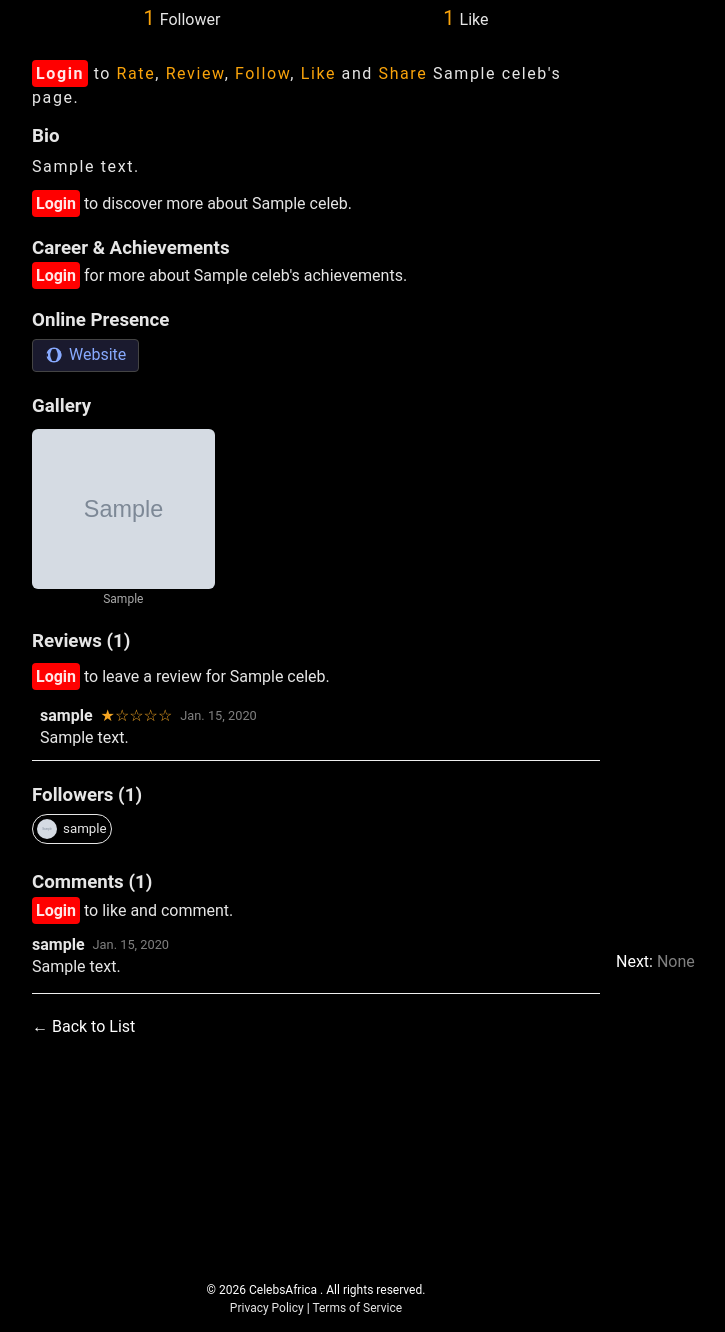
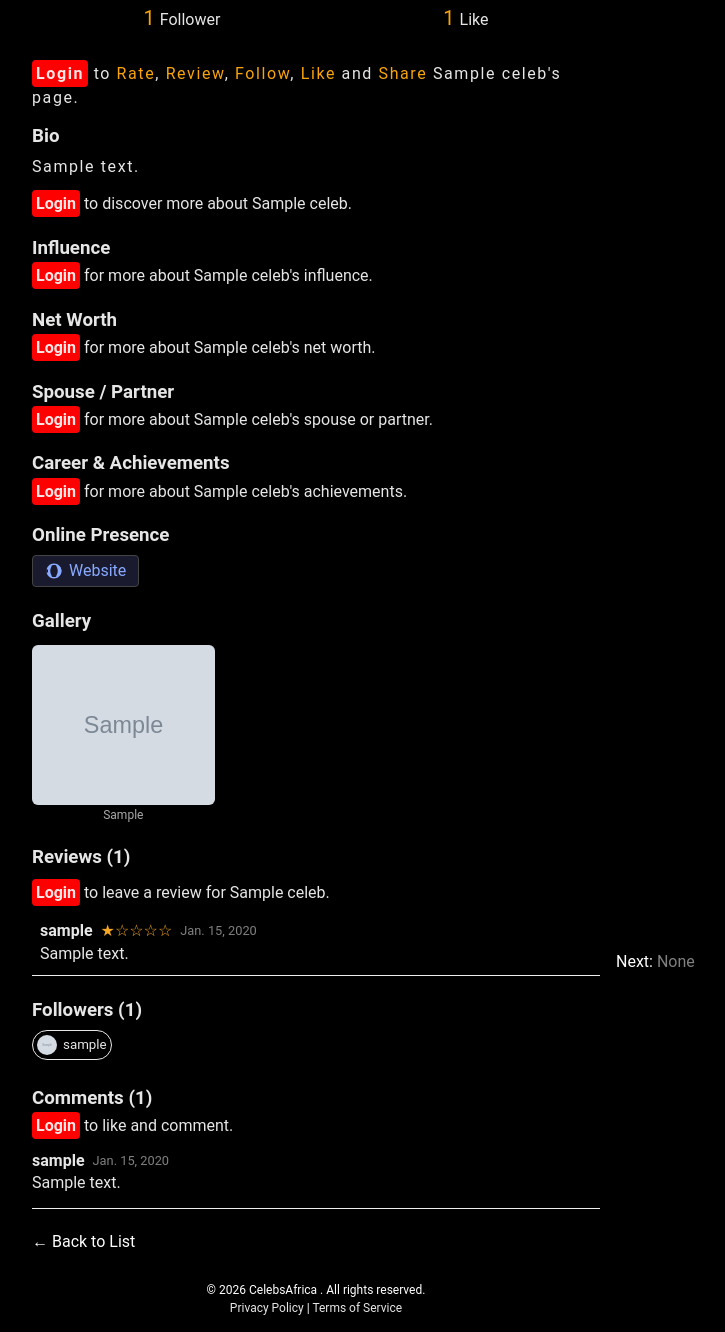
Before and after one commit to KwameDomfe/celebs_africa, a Django app: a page that uses apps/celebs/templates/celebs/celeb_detail.html in a window 1280 px wide. Shown: the part 791-2123 px from the top of the page, without its empty margins (324-1049 px from the left). Run offline with Django 5.2, Linux system fonts and the light colour scheme; tables that the repository leaves empty hold one stand-in row (values such as "Sample post"); grey boxes marked "Sample" are stand-in pictures; some libraries are stand-ins or nearby versions.

Commit message:
Updated Celeb Details

```diff
--- a/apps/celebs/templates/celebs/celeb_detail.html
+++ b/apps/celebs/templates/celebs/celeb_detail.html
@@ -555,6 +555,46 @@
                             <p>
                                 <a href="{% url 'login' %}" class="bg-red white-90 br0-25 pa0-25 b">Login</a> to discover more about {{ celeb.name }}.
                             </p>
+                            {% endif %}
+                        </div>
+                    {% endif %}
+                    {% if celeb.influence%}
+                        <div style="margin-bottom:24px;">
+                            <h3>Influence</h3>
+                            {% if user.is_authenticated %}
+                                <p style="white-space:pre-line;">{{ celeb.influence }}</p>
+                            {% else %}
+                                <p style="margin:4px 0;">
+                                    {{ celeb.influence|truncatewords:0 }}
+                                    <a href="{% url 'login' %}" class="bg-red white-90 br0-25 pa0-25 b">Login</a> for more about {{ celeb.name }}'s influence.
+                                </p>
+                            {% endif %}
+                        </div>
+                    {% endif %}
+                    {% if celeb.net_worth %}
+                        <div style="margin-bottom:24px;">
+                            <h3>Net Worth</h3>
+                            {% if user.is_authenticated %}
+                                <p style="white-space:pre-line;">{{ celeb.net_worth }}</p>
+                            {% else %}
+                                <p style="margin:4px 0;">
+                                    {{ celeb.net_worth|truncatewords:0 }}
+                                    <a href="{% url 'login' %}" class="bg-red white-90 br0-25 pa0-25 b">Login</a> for more about {{ celeb.name }}'s net worth.
+                                </p>
+                            {% endif %}
+                        </div>
+                    {% endif %}
+
+                    {% if celeb.spouse %}
+                        <div style="margin-bottom:24px;">
+                            <h3>Spouse / Partner</h3>
+                            {% if user.is_authenticated %}
+                                <p style="white-space:pre-line;">{{ celeb.spouse }}</p>
+                            {% else %}
+                                <p style="margin:4px 0;">
+                                    {{ celeb.spouse|truncatewords:0 }}
+                                    <a href="{% url 'login' %}" class="bg-red white-90 br0-25 pa0-25 b">Login</a> for more about {{ celeb.name }}'s spouse or partner.
+                                </p>
                             {% endif %}
                         </div>
                     {% endif %}
--- a/apps/celebs/views.py
+++ b/apps/celebs/views.py
@@ -309,6 +309,9 @@ def celeb_create(request):
 		type_id = (request.POST.get('type') or '').strip()
 		nationality_id = request.POST.get('nationality') or None
 		image = request.FILES.get('image')
+		spouse = (request.POST.get('spouse') or '').strip()
+		influence = (request.POST.get('influence') or '').strip()
+		net_worth = (request.POST.get('net_worth') or '').strip()
 
 		# Avoid production 500s on malformed/empty required fields.
 		errors = []
@@ -340,9 +343,13 @@ def celeb_create(request):
 					date_of_birth=date_of_birth or None,
 					date_of_death=date_of_death or None,
 					image=image,
+					spouse=spouse,
 					awards=request.POST.get('awards', ''),
 					featured_video=request.POST.get('featured_video', ''),
 					published=request.POST.get('published') == 'on',
+					influence=influence,
+					net_worth=net_worth,
+
 				)
 				_save_social_links(request, new_celeb)
 				# Auto-add non-staff creators as managers so they can edit their own celeb
```
Also changed, not shown: apps/celebs/templates/celebs/celeb_form.html (+22 -0 lines).
